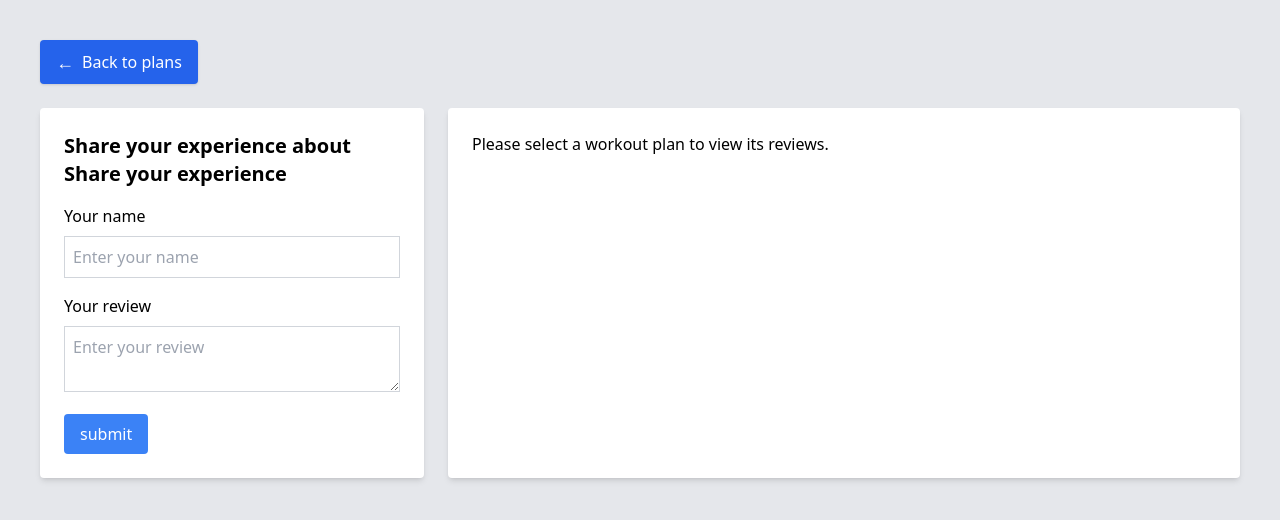
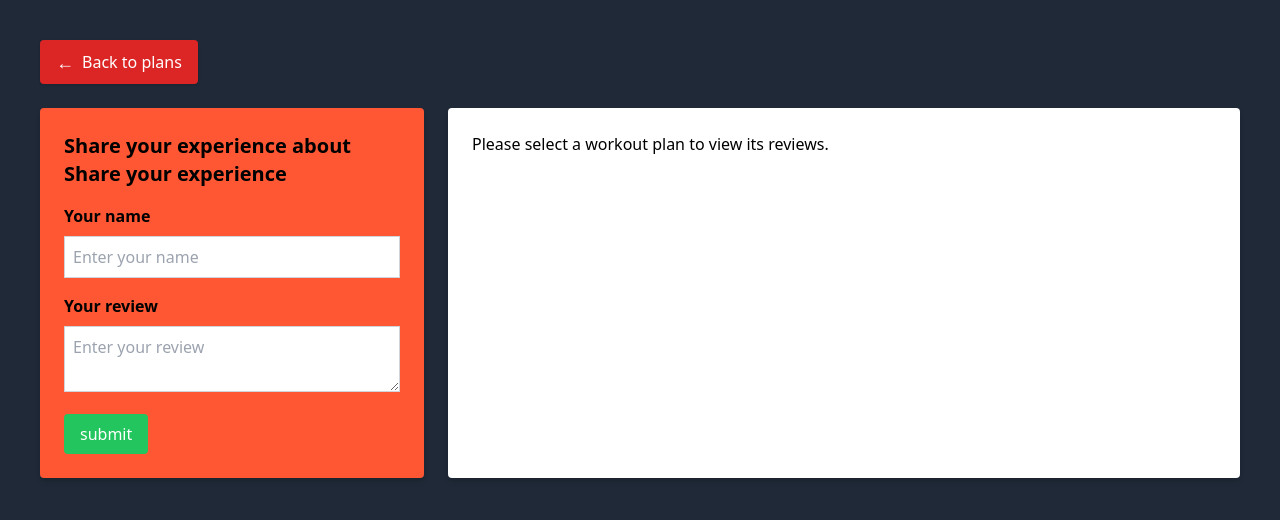
Before and after one commit to ndeshan/Project-Group-5, a PHP site: page /sharereview.php in a window 1280 px wide. Shown: the top 520 px of the page. Run offline with PHP 8.4, Linux system fonts and the light colour scheme; some libraries are stand-ins or nearby versions.

Commit message:
added some css and remove unnessory codes in shareview.php and corrected typing error of bmi calculator

```diff
--- a/pages/bmi.php
+++ b/pages/bmi.php
@@ -68,7 +68,7 @@ if ($_SERVER['REQUEST_METHOD'] === 'POST') {
                     $target = 24.9 * ($heightM * $heightM);
                     $guideline = 'You have to decrease your weight ' . $fmtDiff($target, $weight) . ' Kg to keep good BMI value!';
                 } else {
-                    $status = 'You are Obese as a adult male';
+                    $status = 'You are Obese as a young male';
                     $target = 24.9 * ($heightM * $heightM);
                     $guideline = 'You have to decrease your weight ' . $fmtDiff($target, $weight) . ' Kg to keep good BMI value!';
                 }
@@ -122,7 +122,7 @@ if ($_SERVER['REQUEST_METHOD'] === 'POST') {
                     $target = 24.9 * ($heightM * $heightM);
                     $guideline = 'You have to decrease your weight ' . $fmtDiff($target, $weight) . ' Kg to keep good BMI value!';
                 } else {
-                    $status = 'You are Obese as a adult female';
+                    $status = 'You are Obese as a young female';
                     $target = 24.9 * ($heightM * $heightM);
                     $guideline = 'You have to decrease your weight ' . $fmtDiff($target, $weight) . ' Kg to keep good BMI value!';
                 }
--- a/pages/sharereview.php
+++ b/pages/sharereview.php
@@ -134,22 +134,22 @@ if ($_SERVER['REQUEST_METHOD'] === 'POST' && isset($_POST['name']) && isset($_PO
     <script src="https://cdn.tailwindcss.com"></script>
     <title>share review</title>
 </head>
-<body class="bg-gray-200 p-10">
+<body class="bg-gray-800 p-10">
     <div class="mb-6">
-        <button type="button" onclick="window.location.href='Workout_plans.html'" class="inline-flex items-center px-4 py-2 bg-blue-600 text-white rounded shadow hover:bg-blue-700 focus:outline-none focus:ring-2 focus:ring-blue-300">
+        <button type="button" onclick="window.location.href='Workout_plans.html'" class="inline-flex items-center px-4 py-2 bg-red-600 text-white rounded shadow hover:bg-red-700 focus:outline-none focus:ring-2 focus:ring-blue-300">
             <span class="mr-2 text-lg">&larr;</span>
             <span>Back to plans</span>
         </button>
     </div>
     <div class="grid grid-cols-1 md:grid-cols-3 gap-6 justify-center">
-        <form action="<?php echo htmlspecialchars($_SERVER['PHP_SELF'], ENT_QUOTES, 'UTF-8'); ?>" class="bg-white p-6 rounded shadow-md w-full md:col-span-1" method="POST">
+        <form action="<?php echo htmlspecialchars($_SERVER['PHP_SELF'], ENT_QUOTES, 'UTF-8'); ?>" style="background-color: #FF5733;" class="p-6 rounded shadow-md w-full md:col-span-1" method="POST">
             <h2 class="text-xl font-bold mb-4"><?php echo htmlspecialchars("Share your experience about " . $planTitle, ENT_QUOTES, 'UTF-8'); ?></h2>
             <input type="hidden" name="i1" value="<?php echo htmlspecialchars((string)$i1, ENT_QUOTES, 'UTF-8'); ?>">
-            <label class="block mb-2">Your name</label>
+            <label class="block mb-2 font-bold">Your name</label>
             <input type="text" name ="name" placeholder = "Enter your name" class="border border-gray-300 p-2 mb-4 w-full">
-            <label class="block mb-2">Your review</label>
+            <label class="block mb-2 font-bold">Your review</label>
             <textarea name="comment" id="comment" class="border border-gray-300 p-2 mb-4 w-full" placeholder = "Enter your review"></textarea>
-            <input type="submit" value="submit" class="bg-blue-500 text-white px-4 py-2 rounded">
+            <input type="submit" value="submit" class="bg-green-500 text-white px-4 py-2 rounded cursor-pointer hover:bg-green-700">
         </form>
 
         <?php
@@ -195,25 +195,18 @@ if ($_SERVER['REQUEST_METHOD'] === 'POST' && isset($_POST['name']) && isset($_PO
                 mysqli_stmt_execute($stmt);
                 $result = mysqli_stmt_get_result($stmt);
                 if ($result && mysqli_num_rows($result) > 0) {
-                    echo '<div class="bg-white p-6 rounded shadow-md w-full md:col-span-2">';
+                    echo '<div style="background-color: #f0937eff;" class="bg-orange-100 p-6 rounded shadow-md w-full md:col-span-2">';
                     echo '<h3 class="text-lg font-semibold mb-4">Reviews for ' . htmlspecialchars($planTitle, ENT_QUOTES, 'UTF-8') . '</h3>';
                     echo '<table class="w-full border-collapse">';
 
-                    if ($dateCol !== null) {
-                        echo '<thead><tr><th class="border px-2 py-1 text-left">ID</th><th class="border px-2 py-1 text-left">Name</th><th class="border px-2 py-1 text-left">Comment</th><th class="border px-2 py-1 text-left">Date</th></tr></thead>';
-                    } else {
-                        echo '<thead><tr><th class="border px-2 py-1 text-left">ID</th><th class="border px-2 py-1 text-left">Name</th><th class="border px-2 py-1 text-left">Comment</th></tr></thead>';
-                    }
                     echo '<tbody>';
                     while ($row = mysqli_fetch_assoc($result)) {
                         echo '<tr>';
-                        echo '<td class="border px-2 py-1">' . (int)$row['id'] . '</td>';
-                        echo '<td class="border px-2 py-1">' . htmlspecialchars($row['name'], ENT_QUOTES, 'UTF-8') . '</td>';
-                        echo '<td class="border px-2 py-1">' . nl2br(htmlspecialchars($row['comment'], ENT_QUOTES, 'UTF-8')) . '</td>';
-                        if ($dateCol !== null) {
-                            $date = isset($row[$dateCol]) ? htmlspecialchars($row[$dateCol], ENT_QUOTES, 'UTF-8') : '';
-                            echo '<td class="border px-2 py-1">' . $date . '</td>';
-                        }
+
+                        $date = isset($row[$dateCol]) ? htmlspecialchars($row[$dateCol], ENT_QUOTES, 'UTF-8') : '';
+                        echo '<td class="py-2">' .'👤 '. htmlspecialchars($row['name'], ENT_QUOTES, 'UTF-8') . '</td>';
+                        echo '<td class="px-2 py-1">' . nl2br(htmlspecialchars($row['comment'], ENT_QUOTES, 'UTF-8')).'<br>'.'📆 '.$date . '<hr></td>';
+
                         echo '</tr>';
                     }
                     echo '</tbody>';
```
